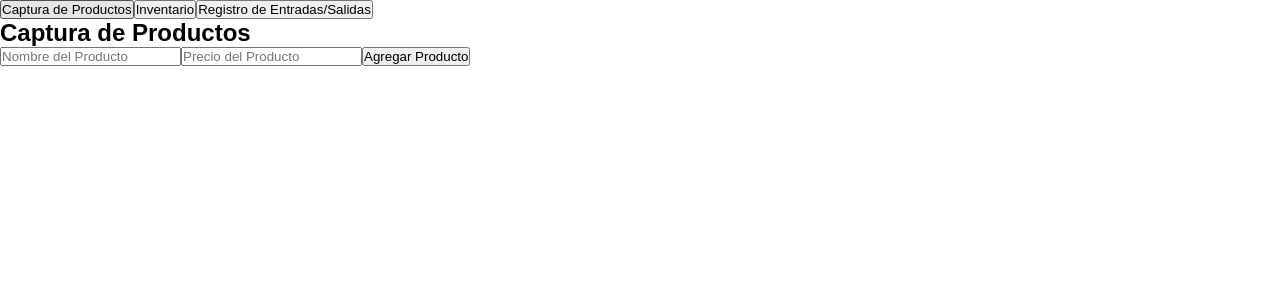
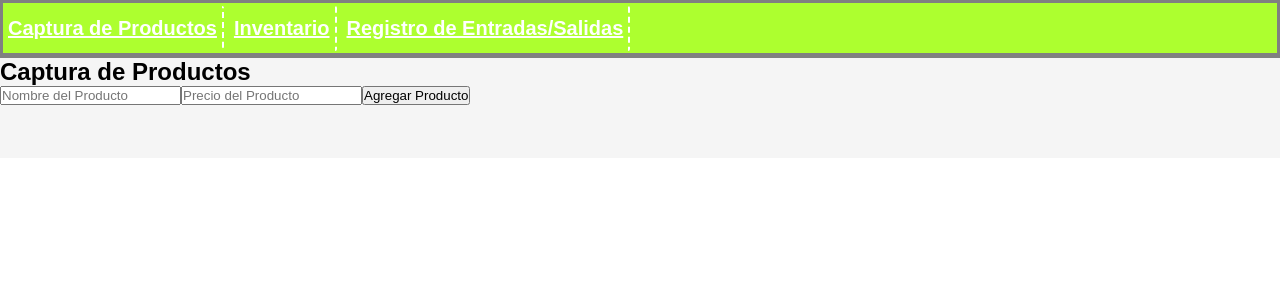
Before and after one commit to aeperez01/Proyecto2_GP, a React (Create React App) app: page / in a window 1280 px wide. Shown: the top 300 px of the page. Built offline with nearby package versions, Linux system fonts and the light colour scheme.

Commit message:
Estilos para tabs

```diff
--- a/src/App.css
+++ b/src/App.css
@@ -1,97 +1,39 @@
-*{
+* {
   margin: 0;
   padding: 0;
   font-family: sans-serif;
+
 }
 
-.menu{
-  display: inline-block;
+.tabs {
   background-color: greenyellow;
-  width: 100%;
-  height: 40px;
+  height: 50px;
+  border-bottom: 5px;
+  border-color: gray;
+  border-style: solid;
+  align-content: center;
 }
 
-.menu button{
-  margin: 0.25% 0;
-  height: 80%;
-  width: auto;
+.tabs button{
   background-color: greenyellow;
+  color: white;
+  font-weight: bold;
+  font-size: 20px;
+  margin: 0 5px;
+  padding: 0 5px 0 0;
+  height: 45px;
+  text-decoration: underline;
+
   border-top: 0;
   border-bottom: 0;
   border-left: 0;
-  border-color: rgb(244, 243, 243);
-  border-style:solid;
-  border-radius: 1%;
-  padding: 0 5px;
-  color: rgb(244, 243, 243);
-  font-weight: bold;
-  font-size: larger;
+  border-right: 2px;
+  border-radius: 2px;
+  border-style:dashed;
+  border-color: white;
 }
 
-.form {
-  text-align: center;
-  margin: 5% 0;
+#captura {
+  background-color: whitesmoke;
+  height: 100px;
 }
-
-.form h1{
-  color: green;
-}
-
-.form p{
-  color: rgb(56, 56, 56);
-  font-weight: bold;
-
-}
-
-.inputPersonalizado {
-  margin: 2% 0;
-  width: 30%;
-  text-align: right;
-  display: block;
-  position: relative;
-  left: 30%;
-
-}
-
-.inputPersonalizado input{
-margin: 0 5px;
-background-color: rgb(238, 238, 238);
-border: 0;
-border-radius: 5px;
-height: 20px;
-
-}
-
-.inputPersonalizado label{
-  color: rgb(56, 56, 56);
-  text-decoration: underline;
-}
-
-.btnGuardar {
-  background-color: white;
-  color: green;
-  border-color: green;
-  border-radius: 3px;
-  padding: 4px;
-}
-
-.lista{
-  text-align: center;
-  color: green;
-  font-weight: bold;
-  font-family: 'Courier New', Courier, monospace;
-}
-
-.lista li{
-  text-decoration: underline;
-
-}
-
-.lista li:hover{
-  background-color: green;
-  color: white;
-}
-
-.menu button :hover{
-  text-decoration: underline;
-}
```
